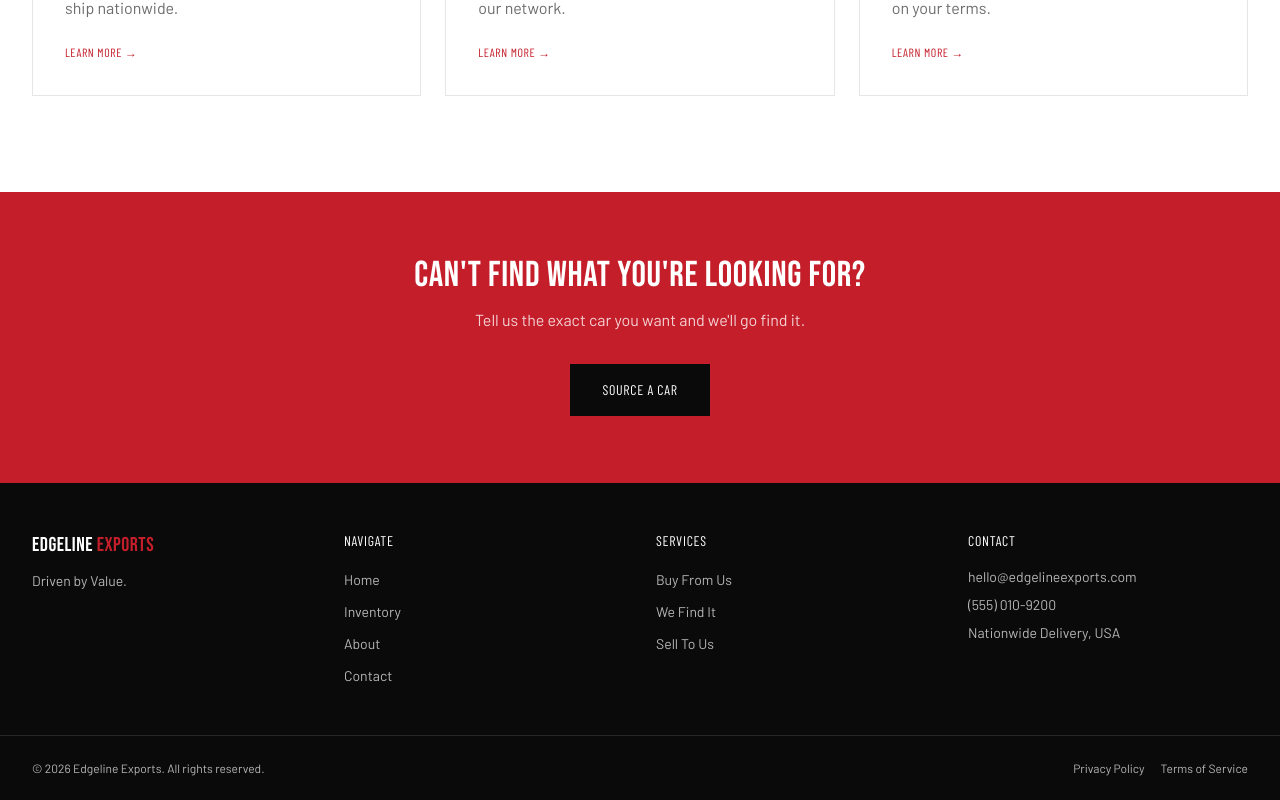
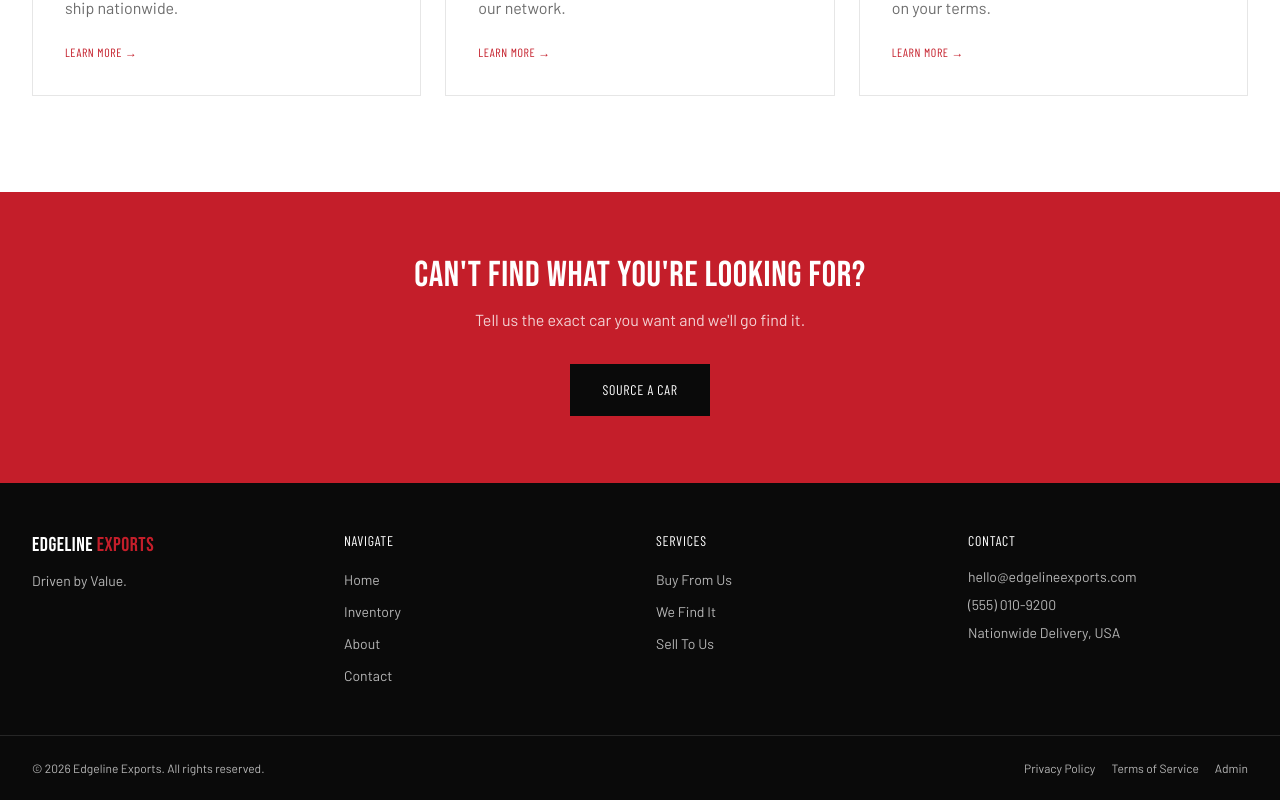
Before and after one commit to FunmbiO/EdgelineExports, a Next.js app: page / in a window 1280 px wide. Shown: the part 1227-2027 px from the top of the page. Built offline with nearby package versions, Linux system fonts and the light colour scheme; no server answers; the database is empty.

Commit message:
Add Admin link to footer for discoverable login access

```diff
--- a/components/layout/Footer.tsx
+++ b/components/layout/Footer.tsx
@@ -16,6 +16,7 @@ const SERVICE_LINKS = [
 const LEGAL_LINKS = [
   { href: "#", label: "Privacy Policy" },
   { href: "#", label: "Terms of Service" },
+  { href: "/admin/login", label: "Admin" },
 ];
 
 export default function Footer() {
```
